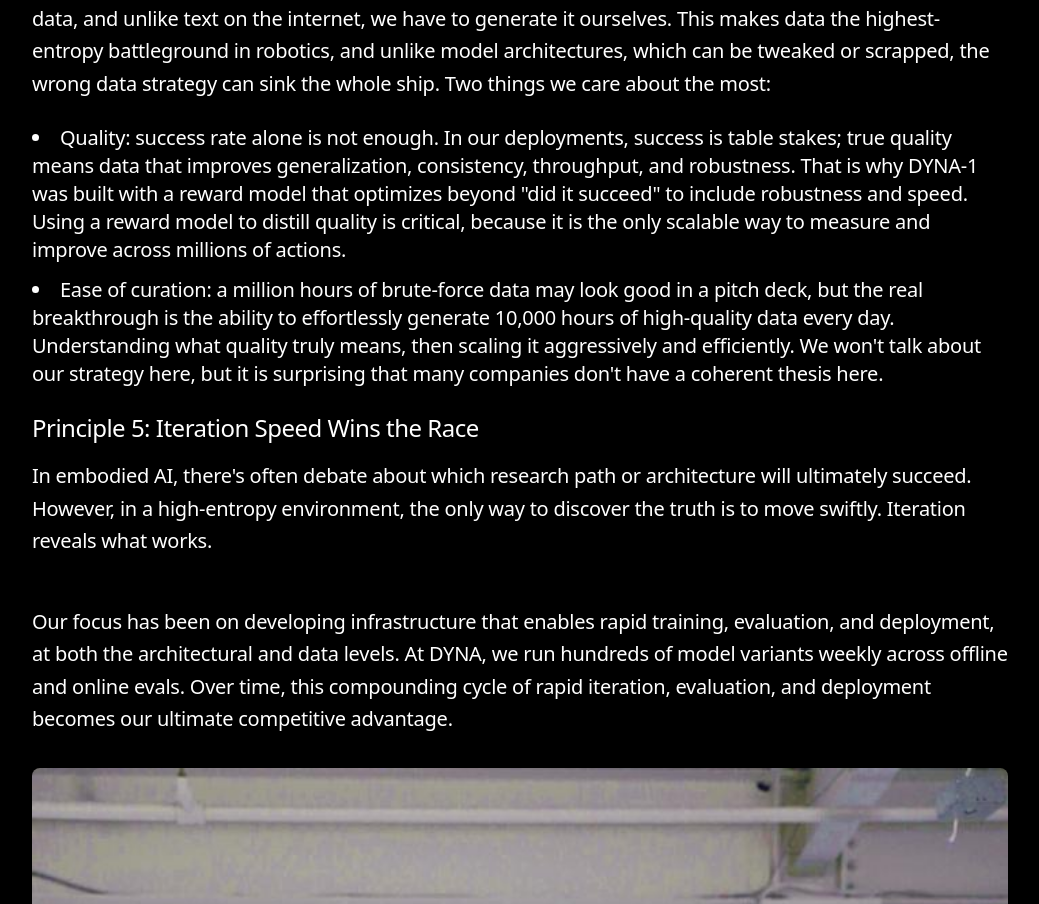
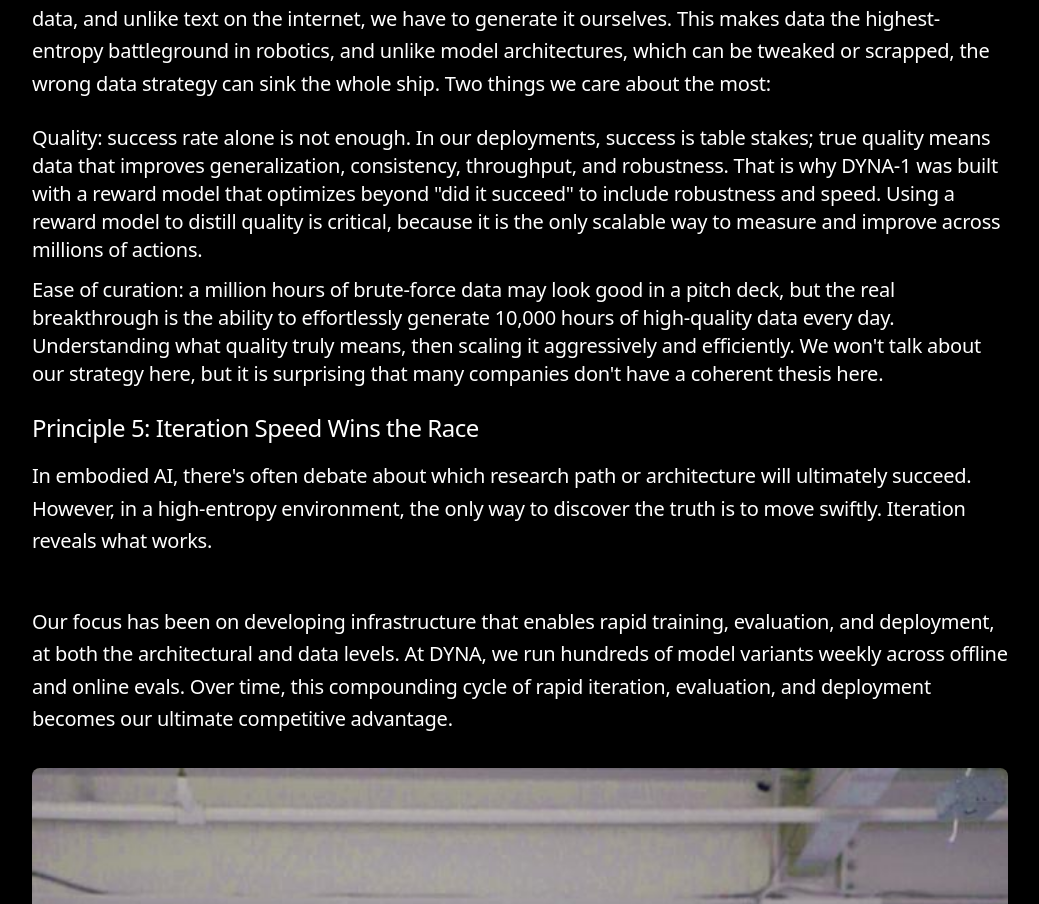
Before and after one commit to vivc2223/good-to-go-tool, a React (Vite) app: page /blog/dyna-robotics-closes-120m-series-a in a window 1280 px wide. Shown: the part 3511-4415 px from the top of the page, without its empty margins (120-1159 px from the left). Built offline with nearby package versions, Linux system fonts and the light colour scheme.

Commit message:
removed bullets

```diff
--- a/src/pages/BlogStory.tsx
+++ b/src/pages/BlogStory.tsx
@@ -309,7 +309,7 @@ const BlogStory = () => {
             strategy can sink the whole ship. Two things we care about the most:
           </p>
           <ul
-            className="space-y-3 list-disc list-inside mb-6 text-xl text-white"
+            className="space-y-3 list-none list-inside mb-6 text-xl text-white"
             style={{
               fontFamily: "UntitledSans, system-ui, -apple-system, sans-serif",
             }}
```
